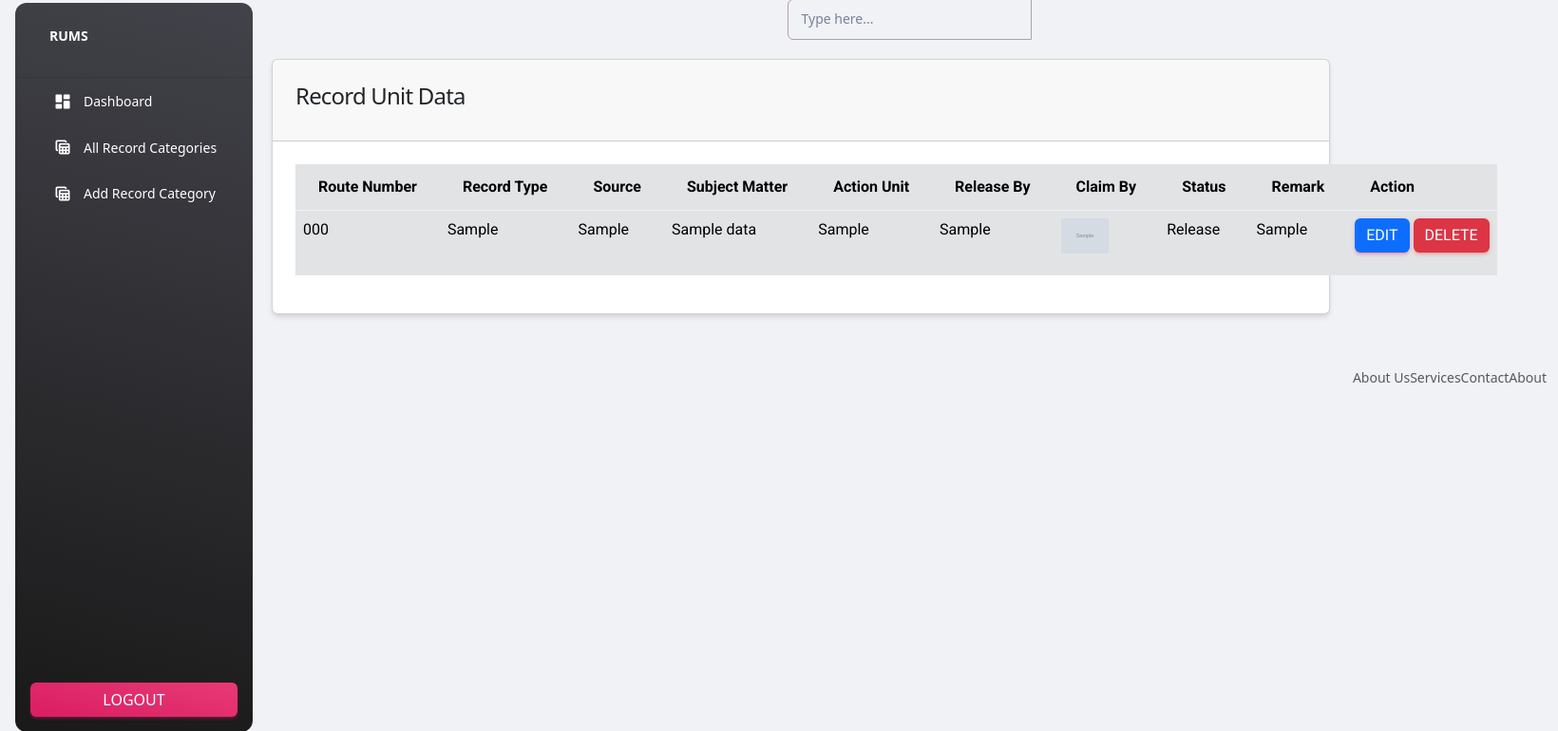
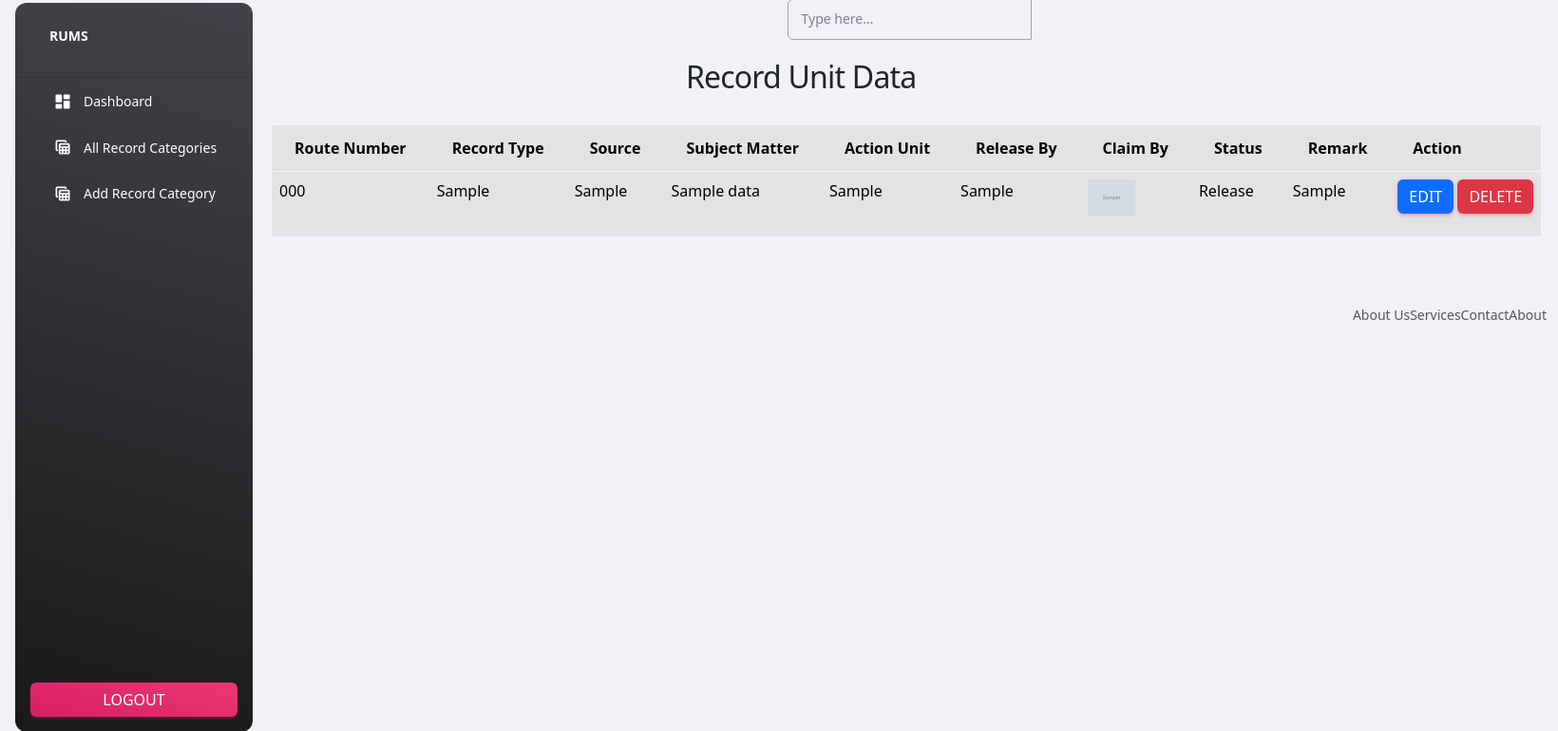
Before and after one commit to vic-reporte/RECORD-MNGT-SYSTEM, a PHP site: page /admin/category.php in a window 1640 px wide. Shown: the part 13-783 px from the top of the page at 95% size. Run offline with PHP 8.4, Linux system fonts and the light colour scheme; the visitor is signed in with stand-in values (Sample User, id 1); tables that the repository leaves empty or names only in its code hold one stand-in row (values such as "Sample post"); grey boxes marked "Sample" are stand-in pictures; some libraries are stand-ins or nearby versions.

Commit message:
Update all

```diff
--- a/admin/category.php
+++ b/admin/category.php
@@ -7,9 +7,9 @@ include('../middleware/adminMiddleware.php');
 <div class="container-fluid py-2">
     <div class="row">
         <div class="col-md-10">
-            <div class="card">
-              <div class="card-header">
-                <h4>Record Unit Data </h4>
+            <!--div class="card"-->
+              <div class="card-header text-center">
+                <h2>Record Unit Data </h2> <br>
               </div>
               <div class="card-body">
                 <table class="table table-secondary table-hover">
```
Also changed, not shown: admin/add-record-category.php (+72 -2 lines).
